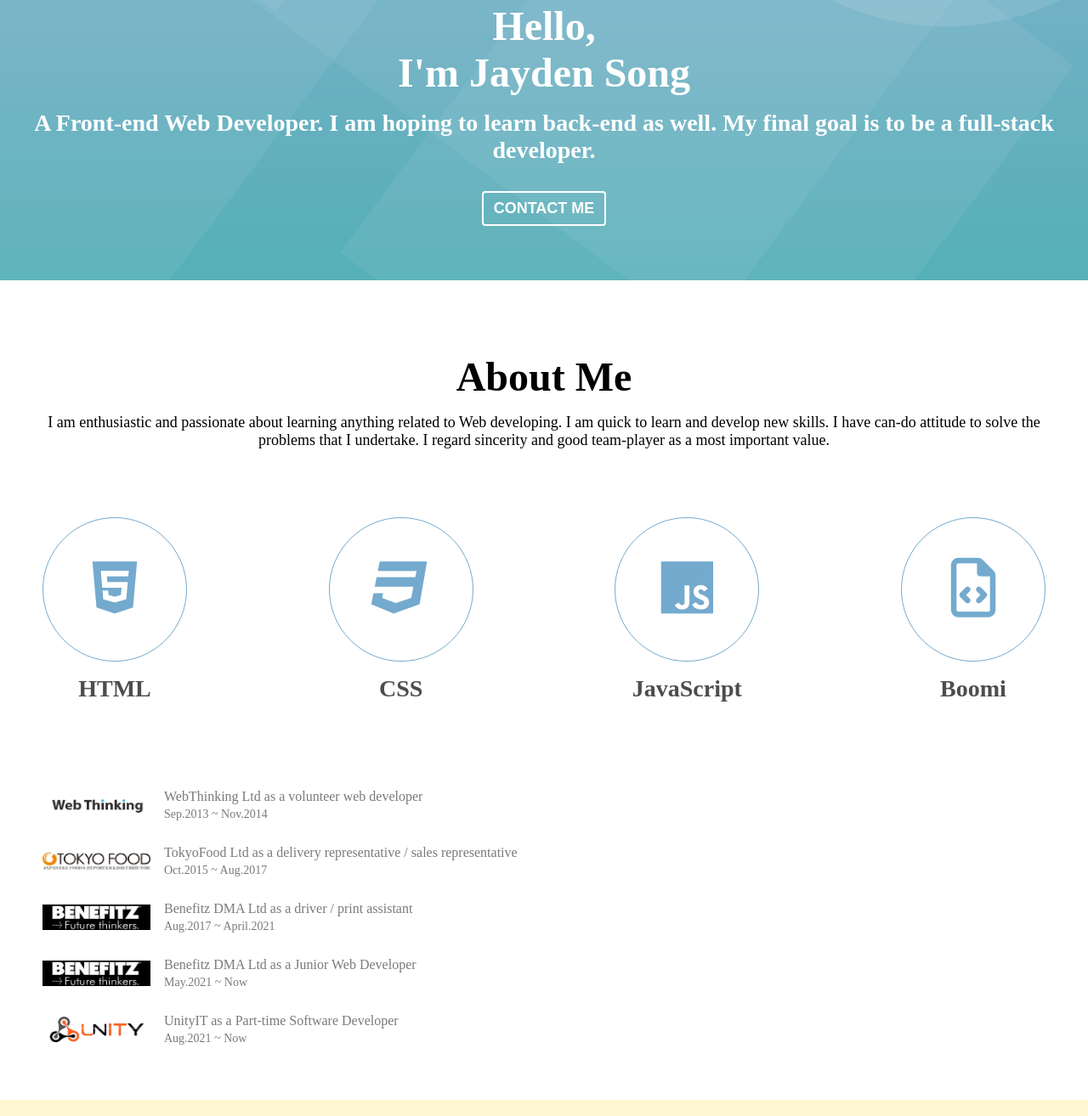
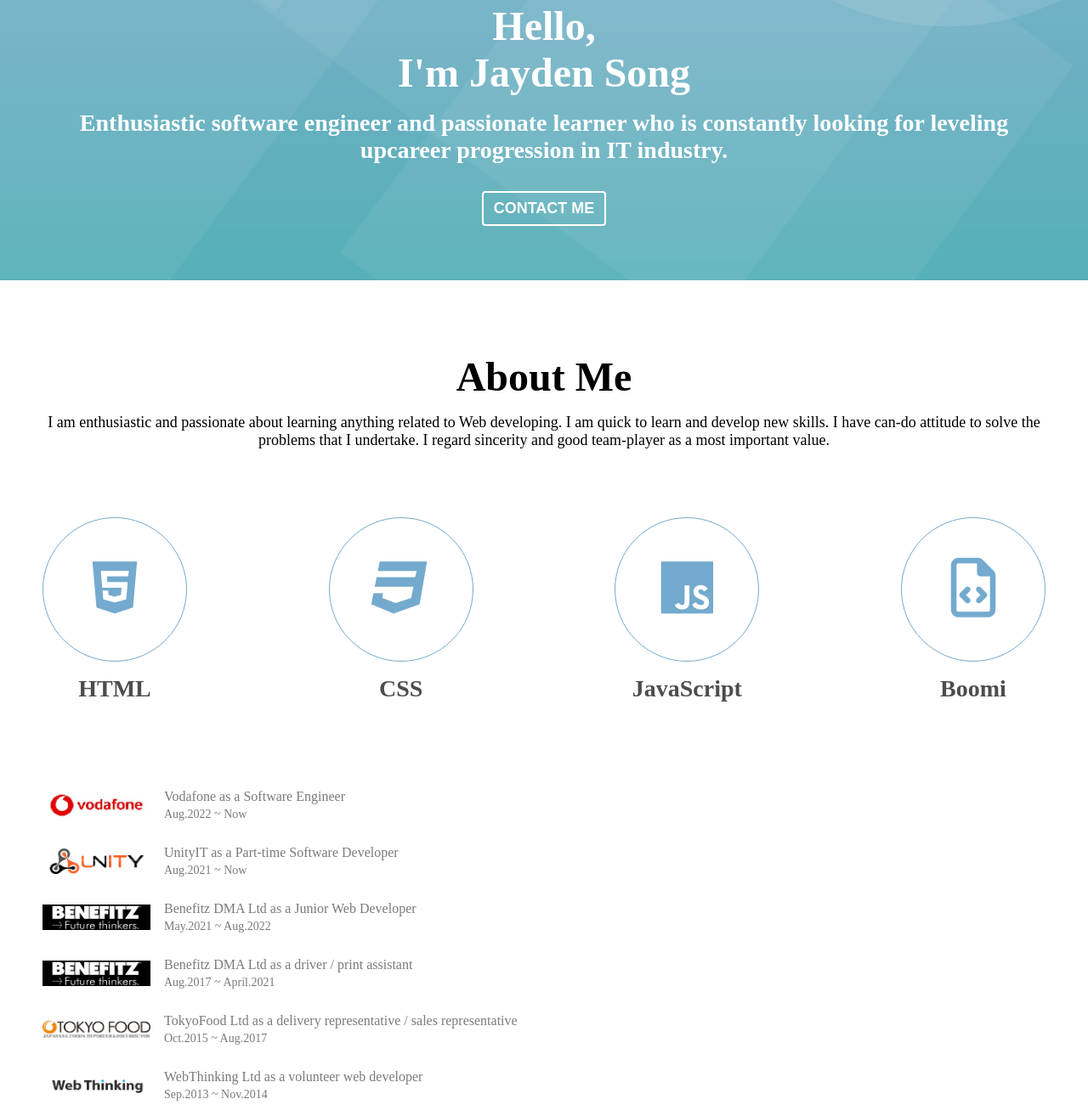
Before and after one commit to SongJayden/SongJayden.github.io, a plain HTML site: page index.html in a window 1280 px wide. Shown: the part 459-1773 px from the top of the page at 85% size. Drawn offline with Linux system fonts and the light colour scheme.

Commit message:
Vodafone Added
Vodafone added

```diff
--- a/index.html
+++ b/index.html
@@ -40,8 +40,14 @@
         <div class="home__container">
             <img src="imgs/prof.jpg" alt="Jayden's profile photo" class="home__avatar" />
             <h1 class="home__title">Hello, <br />I'm Jayden Song</h1>
-            <h2 class="home__description">A Front-end Web Developer. I am hoping to learn back-end as well. My final
-                goal is to be a full-stack developer.</h2>
+            <h2 class="home__description">
+                Enthusiastic software engineer and passionate learner who is constantly looking for leveling upcareer progression in IT industry.
+                <!--A Software Engineer and Web Developer. I am hoping to learn back-end as well. My final
+                goal is to be a full-stack developer.
+                Enthusiastic software developer and passionate learner who isconstantly looking for leveling upcareer progression in IT industry.
+                Possess fast learning and problem-solving skills mixed withhighly desirable can-do attitude todeal with complex problems.
+                Lastly, I value my sincerity towards working as a team for best outcome.-->
+            </h2>
             <button class="home__contact">CONTACT ME</button>
         </div>
     </section>
@@ -96,19 +102,25 @@
 
 
             </div>
-            <div class="about__jobs">
             <div class="job">
-                    <img src="imgs/jobs/WebThinking.png" alt="WebThinking" class="job__logo">
+                <img src="imgs/jobs/Vodafone-Logo.jpg" alt="Benefitz" class="job__logo">
                 <div class="job__description">
-                        <p class="job__name">WebThinking Ltd as a volunteer web developer</p>
-                        <p class="job__period">Sep.2013 ~ Nov.2014</p>
+                    <p class="job__name">Vodafone as a Software Engineer </p>
+                    <p class="job__period">Aug.2022 ~ Now</p>
                 </div>
             </div>
             <div class="job">
-                    <img src="imgs/jobs/tokyofood.jpg" alt="TokyoFood Ltd" class="job__logo">
+                <img src="imgs/jobs/UnityIT.png" alt="Benefitz" class="job__logo">
                 <div class="job__description">
-                        <p class="job__name">TokyoFood Ltd as a delivery representative / sales representative</p>
-                        <p class="job__period">Oct.2015 ~ Aug.2017</p>
+                    <p class="job__name">UnityIT as a Part-time Software Developer</p>
+                    <p class="job__period">Aug.2021 ~ Now</p>
+                </div>
+            </div>
+            <div class="job">
+                <img src="imgs/jobs/benefitz.jpg" alt="Benefitz" class="job__logo">
+                <div class="job__description">
+                    <p class="job__name">Benefitz DMA Ltd as a Junior Web Developer </p>
+                    <p class="job__period">May.2021 ~ Aug.2022</p>
                 </div>
             </div>
             <div class="job">
@@ -119,19 +131,24 @@
                 </div>
             </div>
             <div class="job">
-                    <img src="imgs/jobs/benefitz.jpg" alt="Benefitz" class="job__logo">
+                <img src="imgs/jobs/tokyofood.jpg" alt="TokyoFood Ltd" class="job__logo">
                 <div class="job__description">
-                        <p class="job__name">Benefitz DMA Ltd as a Junior Web Developer </p>
-                        <p class="job__period">May.2021 ~ Now</p>
+                    <p class="job__name">TokyoFood Ltd as a delivery representative / sales representative</p>
+                    <p class="job__period">Oct.2015 ~ Aug.2017</p>
                 </div>
             </div>
+            <div class="about__jobs">
                 <div class="job">
-                    <img src="imgs/jobs/UnityIT.png" alt="Benefitz" class="job__logo">
+                    <img src="imgs/jobs/WebThinking.png" alt="WebThinking" class="job__logo">
                     <div class="job__description">
-                        <p class="job__name">UnityIT as a Part-time Software Developer</p>
-                        <p class="job__period">Aug.2021 ~ Now</p>
+                        <p class="job__name">WebThinking Ltd as a volunteer web developer</p>
+                        <p class="job__period">Sep.2013 ~ Nov.2014</p>
                     </div>
                 </div>
+
+
+
+
             </div>
         </div>
 
```
Also changed, not shown: imgs/jobs/Vodafone-Logo.jpg (added), imgs/jobs/Vodafone.jpg (added), 2 other files. Lines whose indentation alone changed are shown as unchanged.
